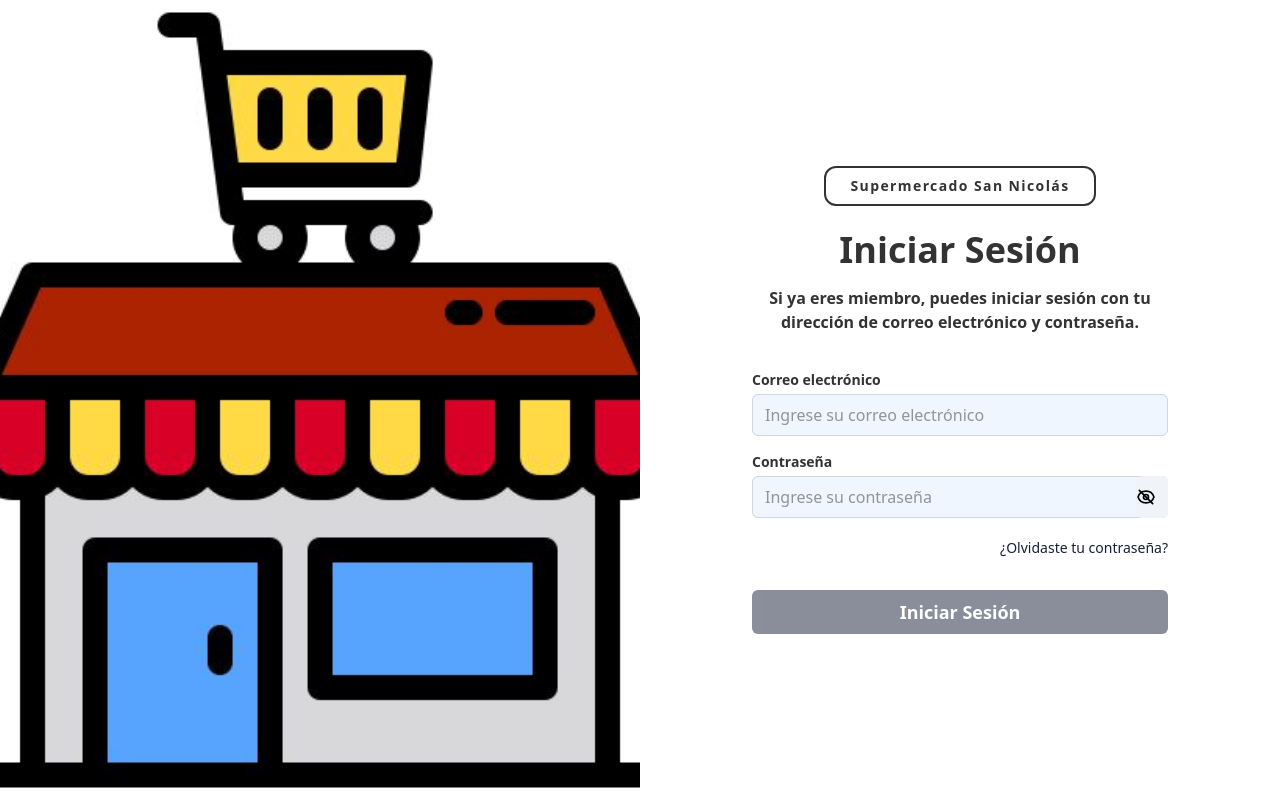
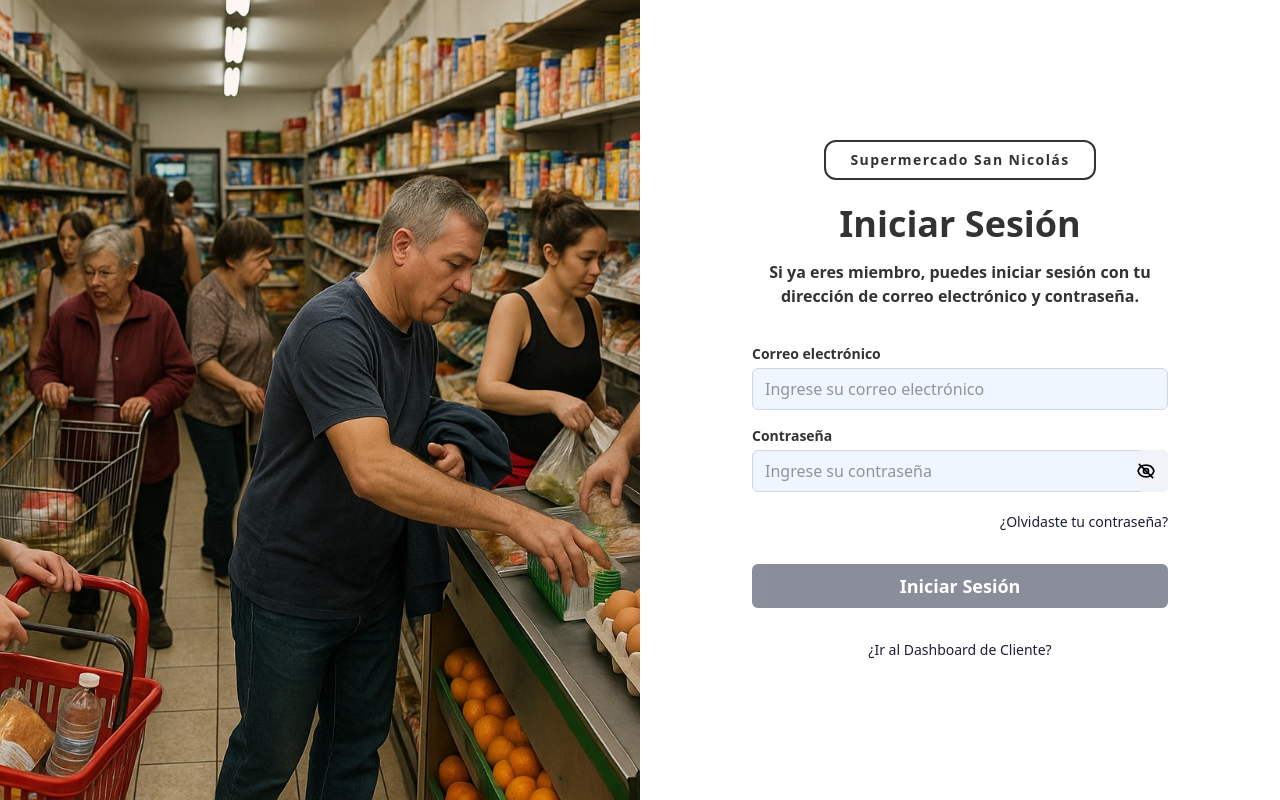
Before and after one commit to Nicodev91/DataSentinel, a React (Vite) app: page /login in a window 1280 px wide. Built offline with nearby package versions, Linux system fonts and the light colour scheme.

Commit message:
chore: back to clientdashboard is add in LoginPage

```diff
--- a/src/pages/login-page/LoginPage.tsx
+++ b/src/pages/login-page/LoginPage.tsx
@@ -93,7 +93,7 @@ const LoginPage = () => {
       <div className="min-h-screen flex flex-col md:flex-row">
         <div className="w-full h-1/2 md:h-screen md:w-1/2">
           <img
-            src="./SupermarketImage.jpg"
+            src="./MarketImage.jpg"
             alt="background-image"
             className="w-full h-full object-cover"
           />
@@ -154,6 +154,12 @@ const LoginPage = () => {
               >
                 {isLoginLoading ? "Iniciando sesión..." : "Iniciar Sesión"}
               </ButtonComponent>
+
+              <div className="flex justify-center mt-4">
+                <Link to="/client/dashboard" className="text-sm text-forgetpassword hover:underline cursor-pointer">
+                  ¿Ir al Dashboard de Cliente?
+                </Link>
+              </div>
             </FormComponent>
           </div>
         </div>
```
Also changed, not shown: public/MarketImage.jpg (added), public/SupermarketImage.jpg (deleted).
